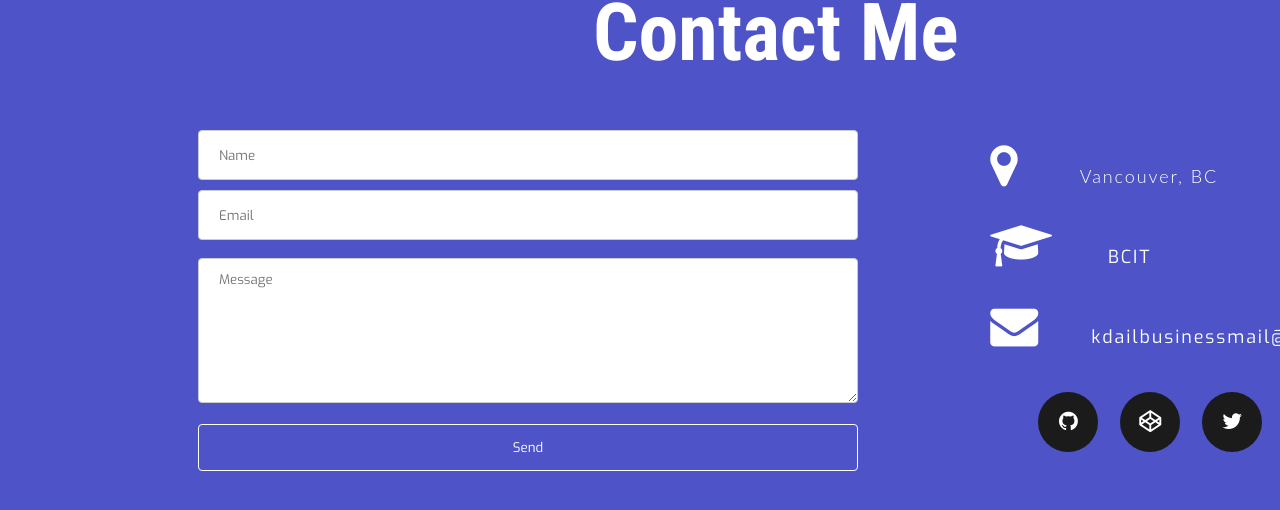
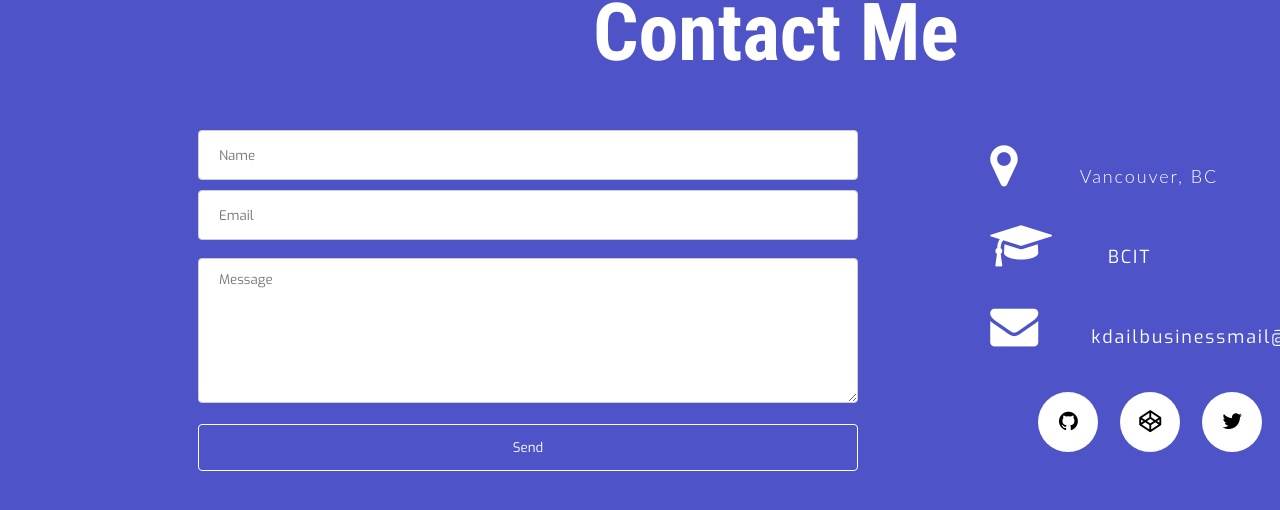
Before and after one commit to kavindail/ReactWebsite, a React app: page / in a window 1280 px wide. Shown: the part 1454-1964 px from the top of the page. Built offline with nearby package versions, Linux system fonts and the light colour scheme; some packages are replaced by stand-ins of ours.

Commit message:
updated social media icon colors

```diff
--- a/src/Contact.css
+++ b/src/Contact.css
@@ -235,7 +235,7 @@ position: relative;
   }
 
   .social-media-list li a {
-    color: #fff;
+    color: #000000;
   }
 
   .social-media-list li {
@@ -247,8 +247,8 @@ position: relative;
     margin: 10px 11px;  /* I've increased the left-right margin from 3px to 15px */
     line-height: 60px;
     border-radius: 50%;
-    color: #fff;
-    background-color: rgb(27,27,27);
+    color: #000000;
+    background-color: rgb(255, 255, 255);
     cursor: pointer;
     transition: all .2s ease-in-out;
   }
@@ -263,12 +263,12 @@ position: relative;
     line-height: 60px;
     border-radius: 50%;
     opacity: 0;
-    box-shadow: 0 0 0 1px #fff;
+    box-shadow: 0 0 0 1px #000000;
     transition: all .2s ease-in-out;
   }
 
   .social-media-list li:hover {
-    background-color: #fff;
+    background-color: #000000;
   }
 
   .social-media-list li:hover:after {
@@ -278,7 +278,7 @@ position: relative;
   }
 
   .social-media-list li:hover a {
-    color: #000;
+    color: #ffffff;
   }
 
 
--- a/src/Nav.css
+++ b/src/Nav.css
@@ -100,7 +100,7 @@
 
 #Nav.sticky .logo,
 #Nav.sticky .ul .li a {
-	color: black;
+	color:#4e54c8;
 }
 
 
```
